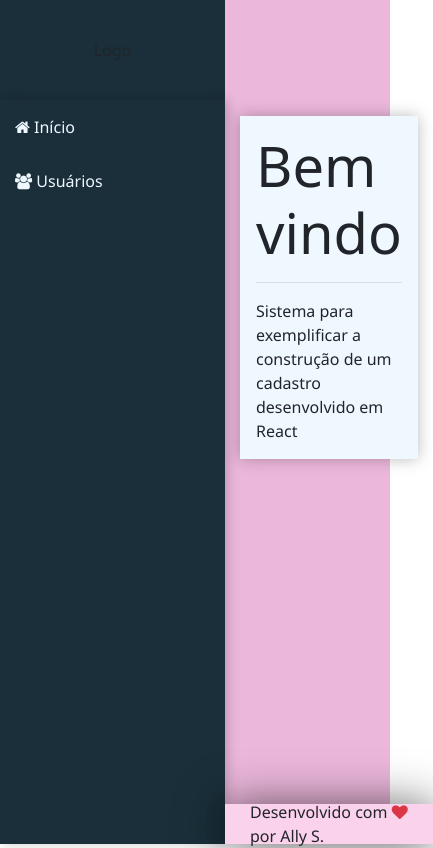
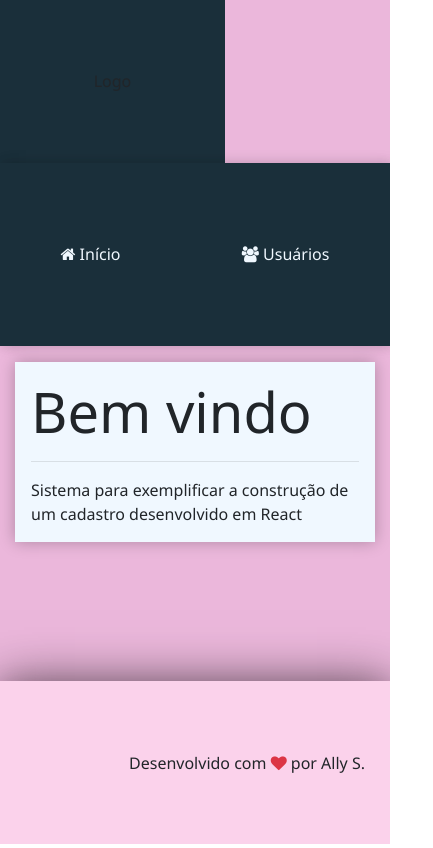
Before and after one commit to SouAline/cadastro, a React (Create React App) app in the folder crud/frontend/: page / in a window 390 px wide. Shown: the whole page, 433 px wide, since content can reach past the window. Built offline with nearby package versions, Linux system fonts and the light colour scheme.

Commit message:
makes this project resposive

```diff
--- a/crud/frontend/src/components/home/Home.jsx
+++ b/crud/frontend/src/components/home/Home.jsx
@@ -1,6 +1,5 @@
 import React from "react";
 import Main from "../template/Main";
-
 export default (props) => (
   <Main icon="home" title="Inicio" subtitle="Projeto para aprender React">
     <div className="display-4">Bem vindo</div>
--- a/crud/frontend/src/components/template/Nav.css
+++ b/crud/frontend/src/components/template/Nav.css
@@ -13,6 +13,25 @@
   padding: 15px;
 }
 
+@media(max-width: 768px){
+  .menu{
+    display: flex;
+    justify-content: flex-start;
+    align-items: center;
+  }
+
+  .menu a{
+    display: inline;
+    padding: 10px;
+    margin: 0px;
+  }
+
+  .menu{
+    height: 100%;
+    justify-content: space-around;
+
+  }
+}
 .menu a:hover{
   background: linear-gradient(135deg, #d8a3e2 0%,  #e307df 100% )
 }
--- a/crud/frontend/src/components/user/UserCrud.jsx
+++ b/crud/frontend/src/components/user/UserCrud.jsx
@@ -136,7 +136,7 @@
           <td>{user.email}</td>
           <td>
             <button className="btn btn-warning" onClick={() => this.load(user)}>
-              <i className="fa fa-pensil"></i>
+              <i className="fa fa-pencil"></i>
             </button>
             <button className="btn btn-danger ml-2" onClick={() => this.remove}>
               <i className="fa fa-trash"></i>
@@ -151,8 +151,7 @@
     return (
       <Main {...headerProps}>
         {this.renderForm()}
-        {this.renderForm}
-        {this.renderTable}
+        {this.renderTable()}
       </Main>
     );
   }
--- a/crud/frontend/src/main/App.css
+++ b/crud/frontend/src/main/App.css
@@ -2,6 +2,7 @@
   --bg-dark: #1A2F3A;
   --logo-height: 100px;
   --header-height: 100px;
+  --menu-top-height: 70px;
   --aside-width: 225px;
   --footer-height: 40px;
 
@@ -49,3 +50,27 @@
 footer.footer{
   grid-area: footer;
 }
+
+@media(max-width: 768px){
+  .app{
+    grid-template-rows:
+    var (--header-height)
+    var(--menu-top-height)
+    1fr
+    var(--footer-height);
+    grid-template-columns: var(--aside-width) 1fr;
+    grid-template-areas:
+    "logo header"
+    "menu  menu"
+    "content content"
+    "footer footer";
+  }
+
+  @media (max-width: 576px){
+    aside.logo img{
+      width: 350px
+    }
+  };
+
+
+}
```
Also changed, not shown: 1 other file (tests, documents, lock files or other folders).
